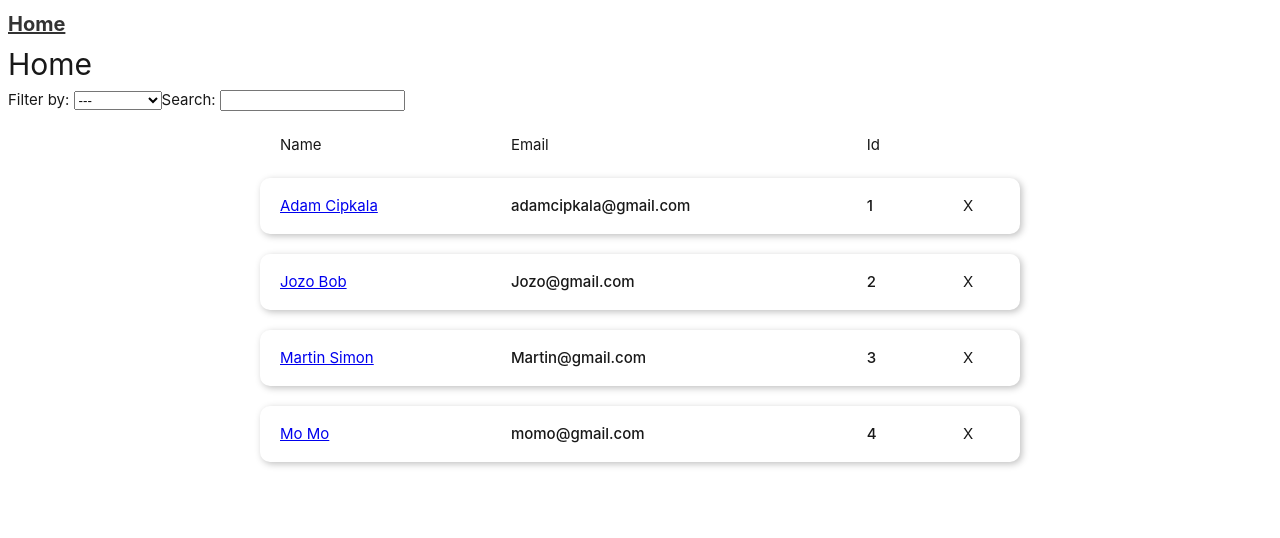
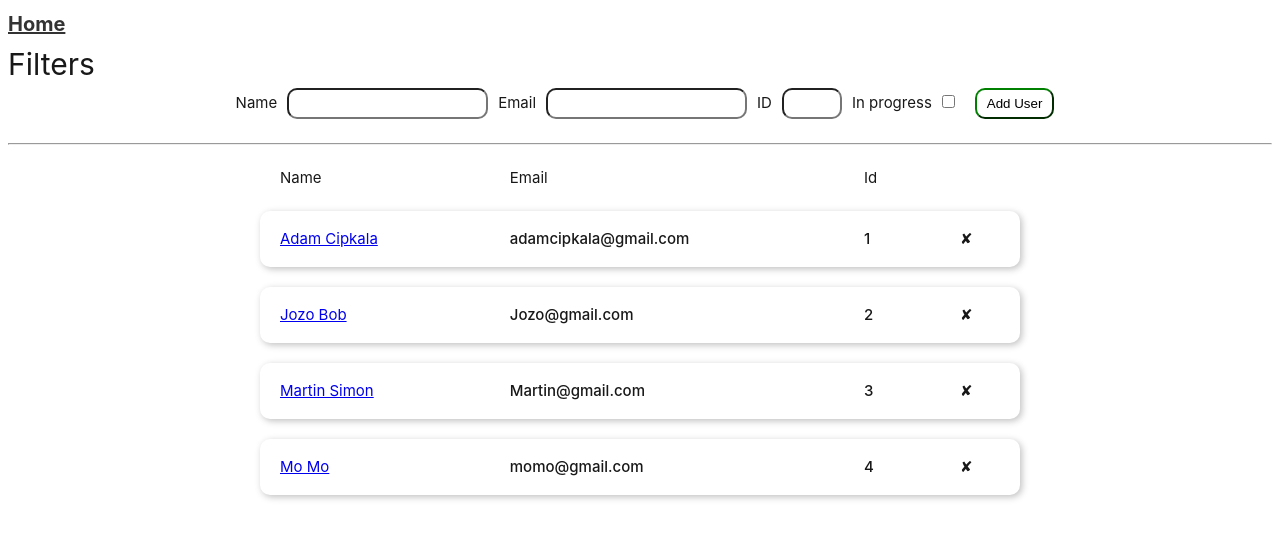
Before and after one commit to Zealand-CS/web-front, a Vue app: page / in a window 1280 px wide. Shown: the top 538 px of the page. Built offline with nearby package versions, Linux system fonts and the light colour scheme.

Commit message:
Design changes

```diff
--- a/src/components/HomeListItem.vue
+++ b/src/components/HomeListItem.vue
@@ -16,7 +16,7 @@ defineProps<HomeListItemProps>();
     </td>
     <td>{{ user.email }}</td>
     <td>{{ user.id }}</td>
-    <td><span>X</span></td>
+    <td><span>&#x2718;</span></td>
   </tr>
 </template>
 
--- a/src/views/Home.vue
+++ b/src/views/Home.vue
@@ -11,58 +11,71 @@ export default defineComponent({
   setup() {
     const users = ref<UserAPI[]>(mock);
 
-    const selectedFilter = ref<string | null>(null);
-    const searchQuery = ref('');
-
-    const filterCriteria = [
-      { id: 1, key: 'id', label: 'ID' },
-      { id: 2, key: 'email', label: 'Email' },
-      { id: 3, key: 'firstName', label: 'First Name' },
-      { id: 4, key: 'lastName', label: 'Last Name' }
-    ];
-
-    const filterData = (data: UserAPI[], selectedFilter: string | null, searchQuery: string): UserAPI[] => {
-      if (!selectedFilter) {
-        return data;
-      }
-
-      return data.filter(item => {
-        if (selectedFilter !== null) {
-          const filterValue = (item as any)[selectedFilter];
-          return filterValue.toString().toLowerCase().includes(searchQuery.toLowerCase());
-        }
-
-        return false;
-      });
-    };
+    const idFilter = ref('');
+    const emailFilter = ref('');
+    const nameFilter = ref('');
 
     const searchResults = computed(() => {
-      return filterData(mock, selectedFilter.value, searchQuery.value);
+      const filteredUsers = mock.filter(user => {
+        return (
+          user.id.toString().toLowerCase().includes(idFilter.value.toLowerCase()) &&
+          user.email.toLowerCase().includes(emailFilter.value.toLowerCase()) &&
+          (user.firstName.toLowerCase() + ' ' + user.lastName.toLowerCase()).includes(nameFilter.value.toLowerCase())
+        );
+      });
+
+      return filteredUsers;
     });
 
-    return { users, searchResults, selectedFilter, searchQuery, filterCriteria, filterData };
+    return { users, searchResults, idFilter, emailFilter, nameFilter };
   },
 });
 </script>
 
+<template>
+  <h1>Filters</h1>
+  <div style="text-align: center">
+    <div>
+      <label>Name</label>
+      <input class="filter-input" v-model="nameFilter" />
 
-<template>
-  <div>
-    <h1>Home</h1>
+      <label>Email</label>
+      <input class="filter-input" v-model="emailFilter" />
 
-    <label>Filter by:
-      <select v-model="selectedFilter">
-        <option value="null" selected>---</option>
-        <option v-for="criteria in filterCriteria" :value="criteria.key">
-          {{ criteria.label }}
-        </option>
-      </select>
-    </label>
+      <label>ID</label>
+      <input class="filter-input-id" v-model="idFilter" />
 
-    <label>Search:
-      <input v-model="searchQuery" />
-    </label>
+      <label for="in-progress">In progress</label>
+      <input type="checkbox" id="in-progress" />
 
+      <button class="filter-input add-button">Add User</button>
+    </div>
+    <br>
+    <hr>
     <HomeList :users="searchResults" />
   </div>
 </template>
+
+<style>
+  .filter-input {
+    border-radius: 10px;
+    padding: 6px 10px;
+    font-weight: 100;
+  }
+  .filter-input-id {
+    border-radius: 10px;
+    padding: 6px 20px;
+    font-weight: 100;
+    width: 60px;
+  }
+
+  label {
+    margin-right: 10px;
+    margin-left: 10px;
+  }
+  .add-button {
+  border-color: green ;
+  background-color: white;
+  margin-left: 20px;
+}
+</style>
```
